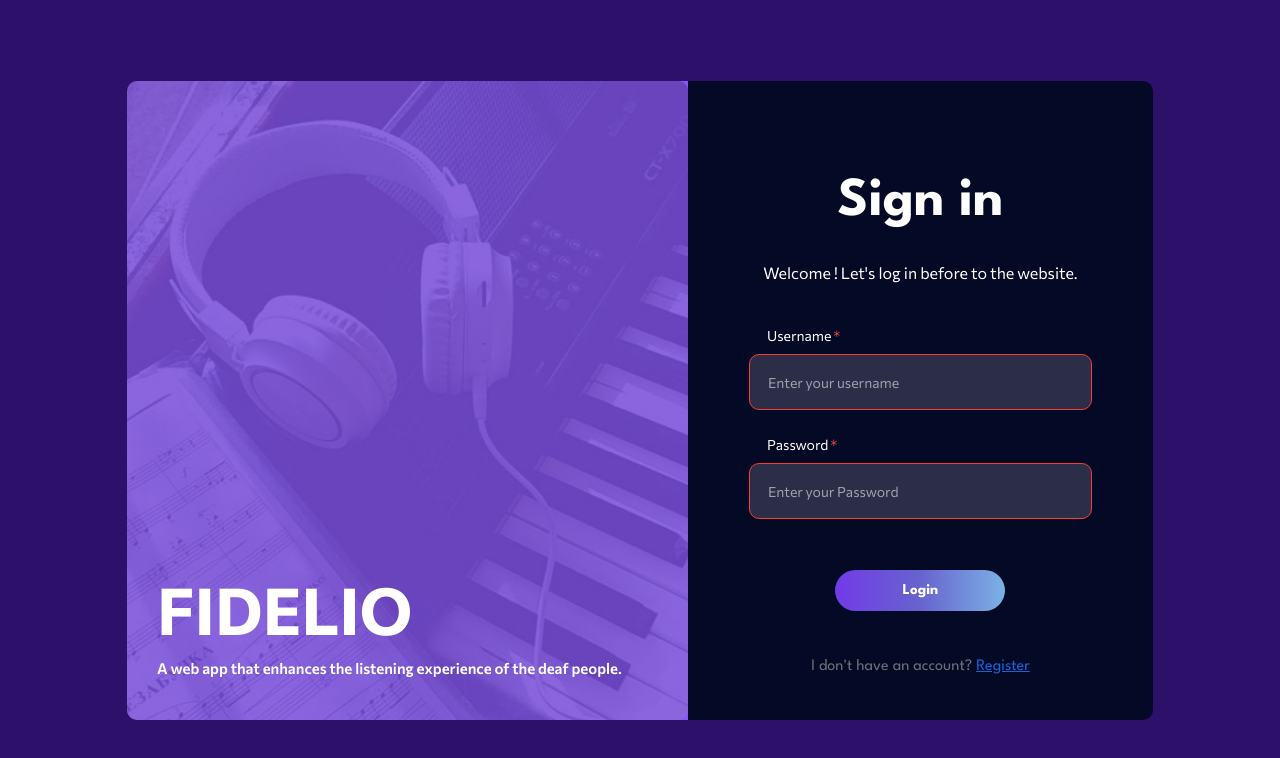
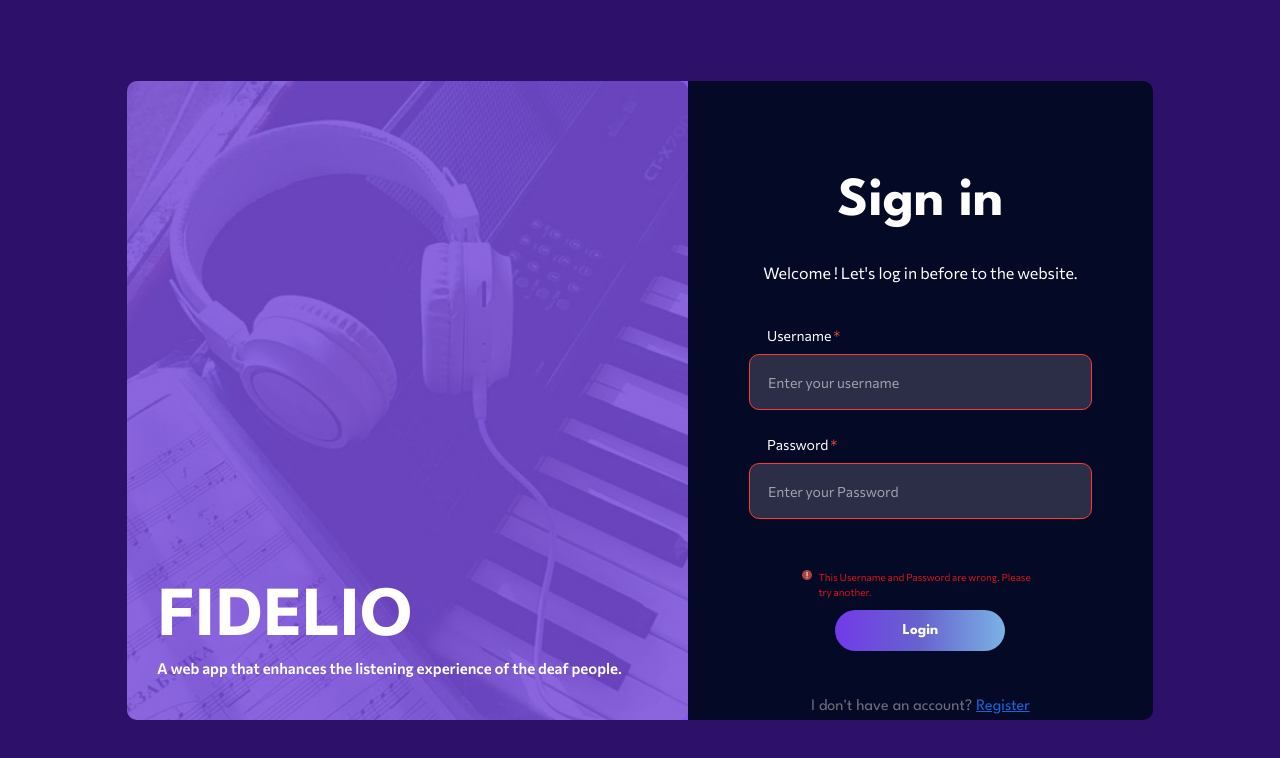
Before and after one commit to nnampp/Fidelio, a Next.js app: page /signin in a window 1280 px wide. Shown: the top 758 px of the page. Built offline with nearby package versions, Linux system fonts and the light colour scheme; what ps-scrollbar-tailwind would draw is missing.

Commit message:
add stege

```diff
--- a/pages/signin.js
+++ b/pages/signin.js
@@ -3,13 +3,13 @@ import Link from 'next/link'
 import { parseCookies } from 'nookies'
 import cookie from 'js-cookie'
 import { useState } from "react"
-{/*import notificationimg from "../public/notificationing.png"*/}
+import notificationimg from "../public/notificationimg.png"
 
 export default function register() {
    const cookieuser = parseCookies()
    const tok = cookieuser.token;
    const [openSearch, setOpenSearch] = useState(1);
-   const [warning, setWarning] = useState(1)
+   const [warning, setWarning] = useState(0)
 
 
 
@@ -53,10 +53,10 @@ export default function register() {
          <>
             <div className='flex flex-row gap-[6px] mb-[10px] '>
                <div className='flex flex-col items-center w-full h-full'>
-                  {/* <img src={notificationimg.src} alt="" className="w-[10px] h-[10px]" />  */}
+                  <img src={notificationimg.src} alt="" className="w-[10px] h-[10px]" />
                </div>
                <div className='flex flex-col items-center w-full h-full'>
-                  <p className="text-[10px] w-[220px] font-Commissioner font-normal text-[#DC1414]">This username isn't available. Please try another.</p>
+                  <p className="text-[10px] w-[220px] font-Commissioner font-normal text-[#DC1414]">This Username and Password are wrong. Please try another.</p>
                </div>
             </div>
          </>
```
